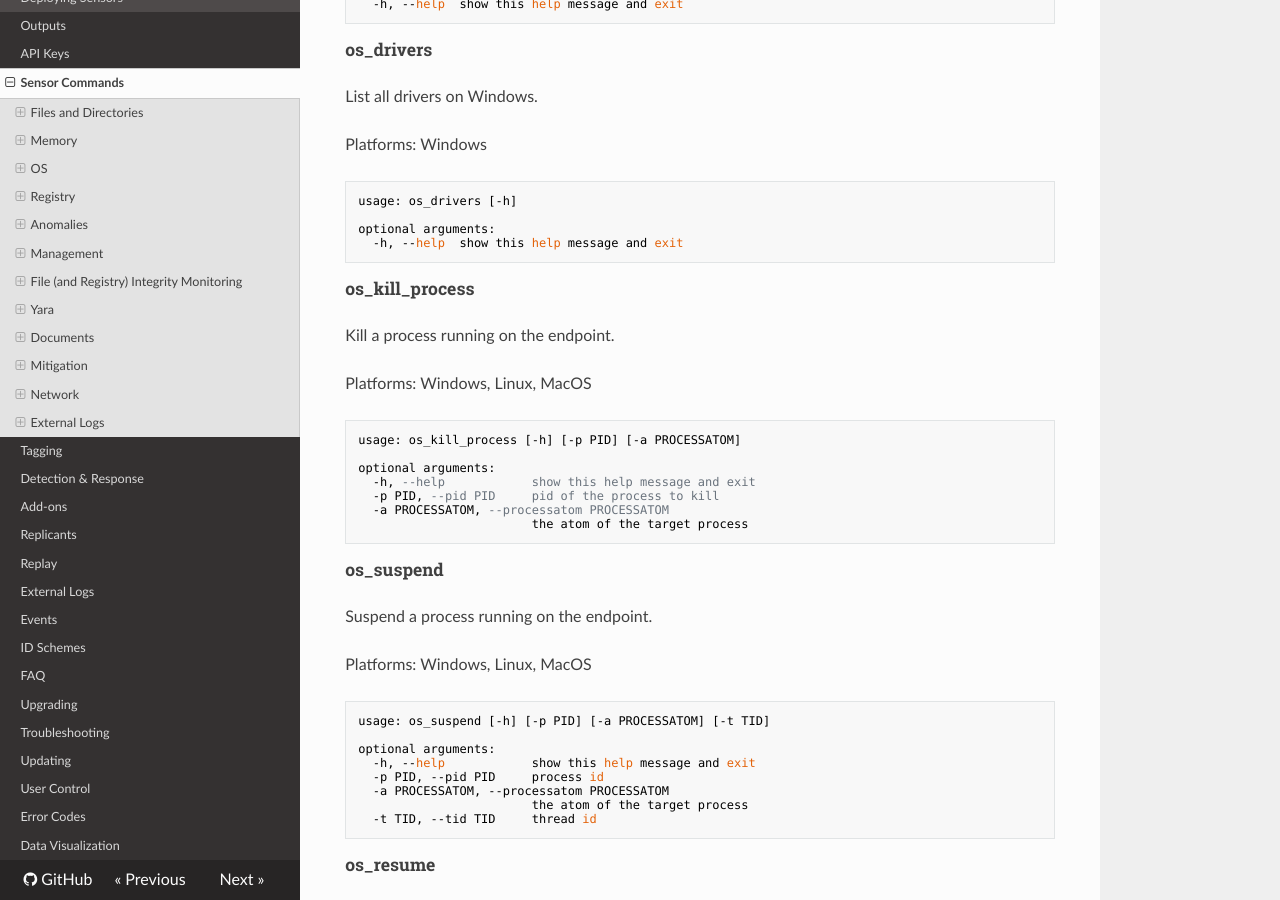
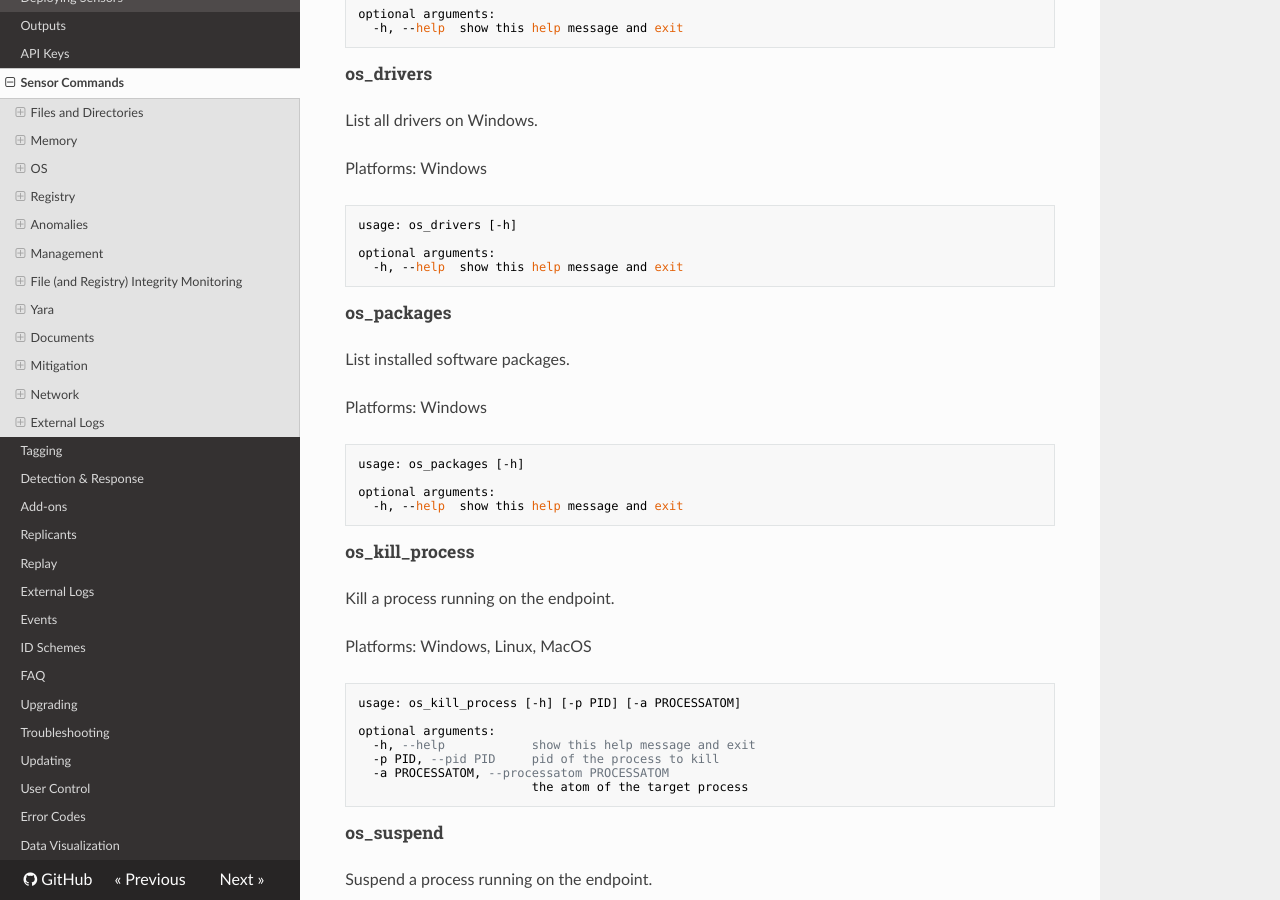
Before and after one commit to refractionPOINT/lce_doc, an MkDocs documentation site: the page built from docs/sensor_commands.md, in a window 1280 px wide and 900 px high, scrolled down 6976 px. Built offline with MkDocs 1.6.1, drawn with Linux system fonts in a browser that asks for light colours; nearby versions of some CDN libraries; old or Windows-style settings are respelled for this version of MkDocs.

Commit message:
Add missing doc for os_packages.

````diff
--- a/docs/sensor_commands.md
+++ b/docs/sensor_commands.md
@@ -281,6 +281,18 @@ Platforms: Windows
 
 ```
 usage: os_drivers [-h]
+
+optional arguments:
+  -h, --help  show this help message and exit
+```
+
+### os_packages
+List installed software packages.
+
+Platforms: Windows
+
+```
+usage: os_packages [-h]
 
 optional arguments:
   -h, --help  show this help message and exit
````
Also changed, not shown: docs/outputs.md (+1 -1 lines).
